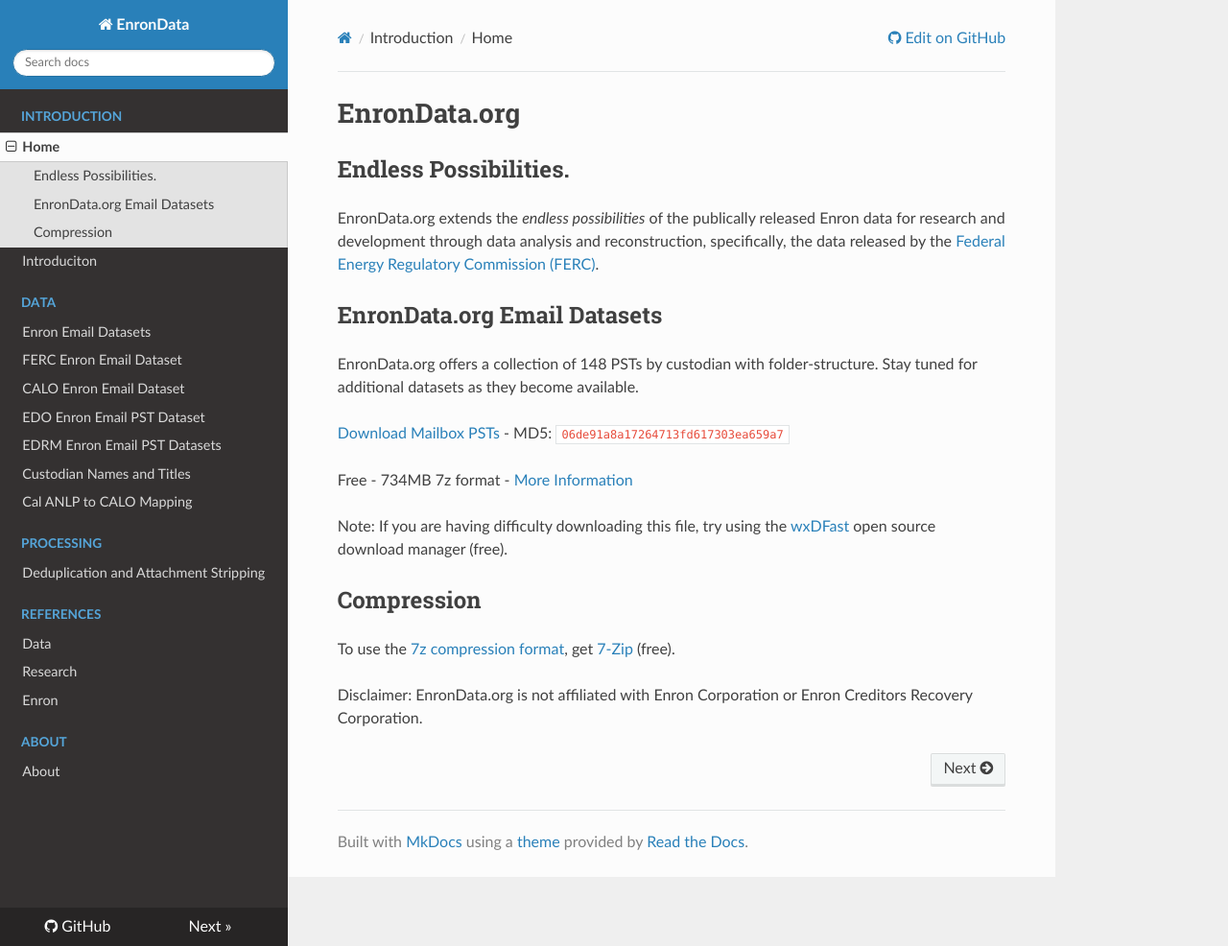
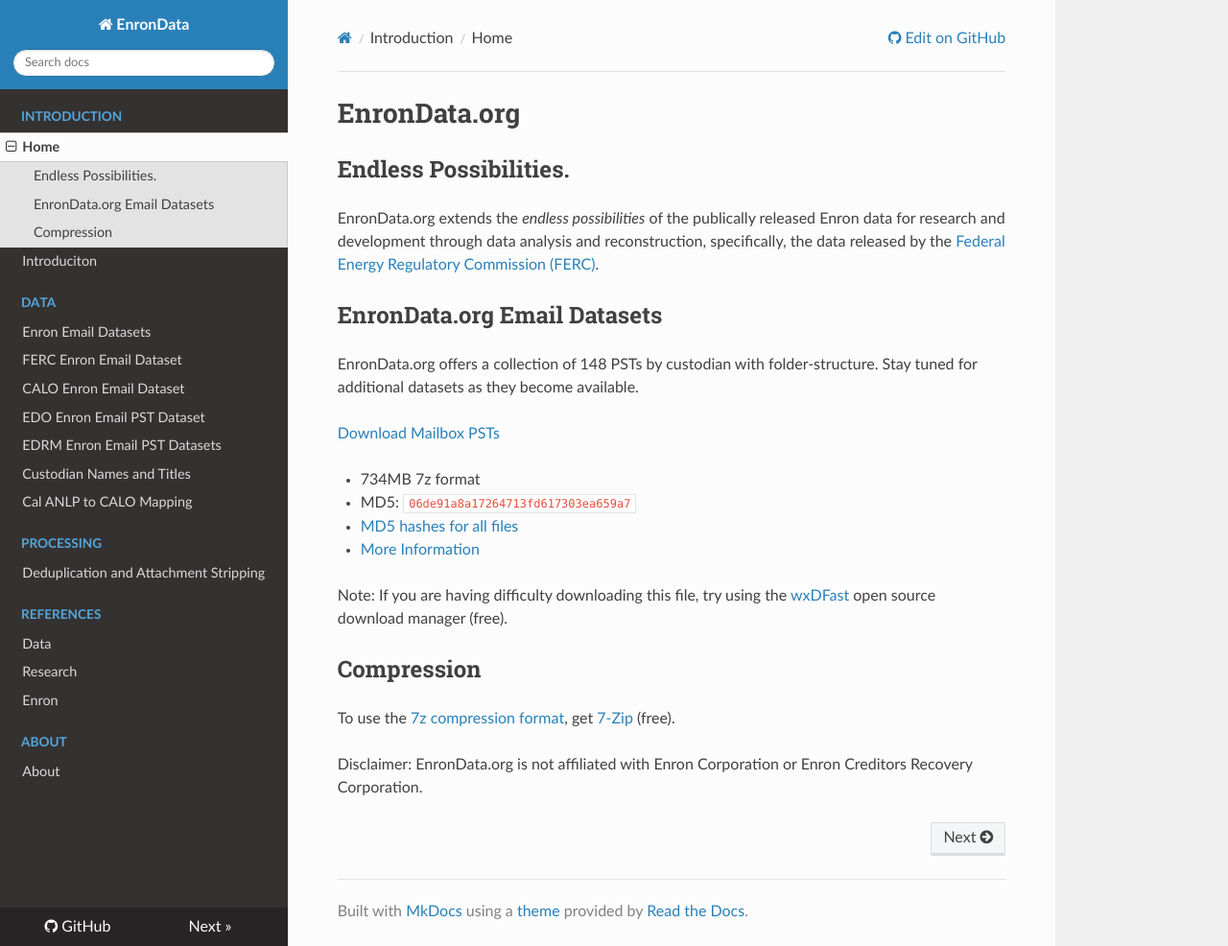
Before and after one commit to enrondata/enrondata, an MkDocs documentation site: the page built from docs/index.md, in a window 1280 px wide and 986 px high. Shown: the whole window at 96% size. Built offline with MkDocs 1.6.1, drawn with Linux system fonts in a browser that asks for light colours; nearby versions of some CDN libraries; old or Windows-style settings are respelled for this version of MkDocs.

Commit message:
update docs

```diff
--- a/docs/index.md
+++ b/docs/index.md
@@ -8,9 +8,12 @@ EnronData.org extends the *endless possibilities* of the publically released Enr
 
 EnronData.org offers a collection of 148 PSTs by custodian with folder-structure. Stay tuned for additional datasets as they become available.
 
-[Download Mailbox PSTs](https://www.dropbox.com/s/y6dk4axijs34k3u/EnronDataOrg_AED_Mailbox-PSTs_20090122.7z?dl=0) - MD5: `06de91a8a17264713fd617303ea659a7`
+[Download Mailbox PSTs](https://www.dropbox.com/s/y6dk4axijs34k3u/EnronDataOrg_AED_Mailbox-PSTs_20090122.7z?dl=0)
 
-Free - 734MB 7z format - [More Information](http://enrondata.readthedocs.org/en/latest/data/edo-enron-email-pst-dataset/)
+* 734MB 7z format
+* MD5: `06de91a8a17264713fd617303ea659a7`
+* [MD5 hashes for all files](https://github.com/enrondata/enrondata/blob/master/data/misc/edo_pst_dataset_md5sum.log)
+* [More Information](http://enrondata.readthedocs.org/en/latest/data/edo-enron-email-pst-dataset/)
 
 Note: If you are having difficulty downloading this file, try using the [wxDFast](http://dfast.sourceforge.net/) open source download manager (free).
 
```
